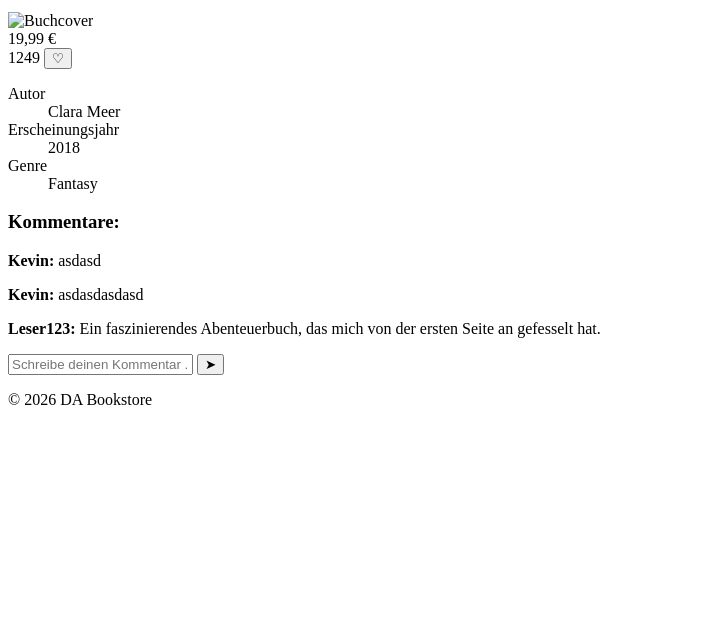
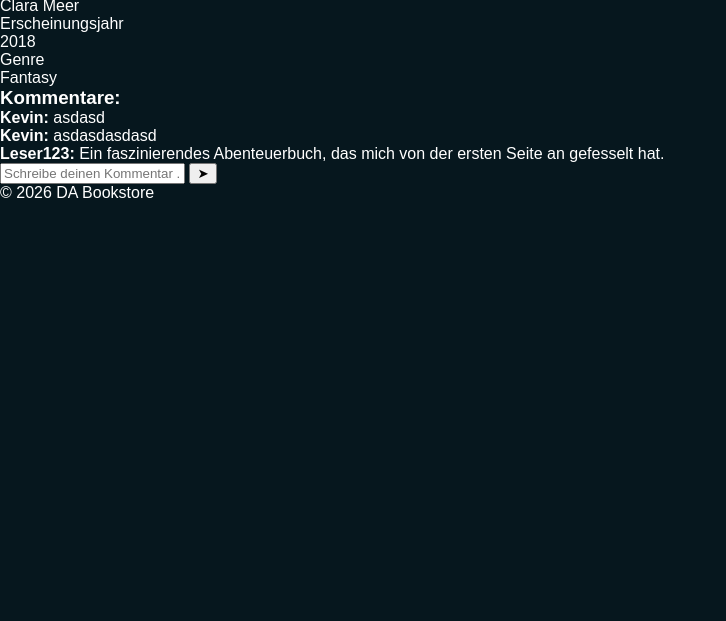
Before and after one commit to Tyrone0205/Bookstore, a plain HTML site: page index.html in a window 1280 px wide. Shown: the part 179-800 px from the top of the page, without its empty margins (0-726 px from the left). Drawn offline with Linux system fonts and the light colour scheme.

Commit message:
feat: Global Settings for CSS added

```diff
--- a/style.css
+++ b/style.css
@@ -10,3 +10,25 @@
     --border-color: rgb(49, 124, 148);
     --accent-red: rgb(253, 91, 79);
 }
+
+/* Globale Einstellungen */
+* {
+    box-sizing: border-box;
+    margin: 0;
+    scroll-behavior: smooth;
+}
+
+body {
+    height: 100dvh;
+    display: flex;
+    flex-direction: column;
+    background-color: var(--background-color);
+    color: var(--text-primary);
+    font-family: Arial, Helvetica, sans-serif;
+}
+
+.content-container {
+    max-width: 1440px;
+    width: 100%;
+    margin: 0 auto;
+}
```
